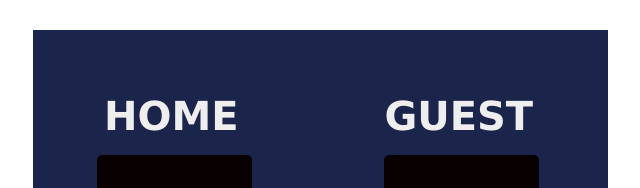
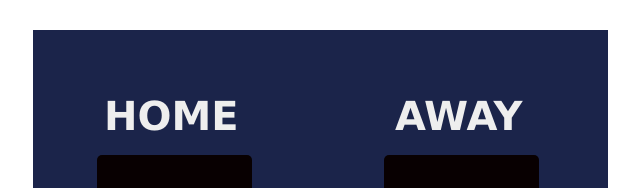
Before and after one commit to Edwin125/frontend-score-board, a plain HTML site: page index.html in a window 1280 px wide. Shown: the top 188 px of the page, without its empty margins (320-960 px from the left). Drawn offline with nearby package versions, Linux system fonts and the light colour scheme; a web font is replaced by a local one.

Commit message:
Update index.html

```diff
--- a/index.html
+++ b/index.html
@@ -17,7 +17,7 @@
                 </div>
             </div>
             <div class="guest-container">
-                <h3 class="board-title">GUEST</h3>
+                <h3 class="board-title">AWAY</h3>
                 <div class="score-box">
                         <p id="guest-point-text"></p>
                 </div>
```
